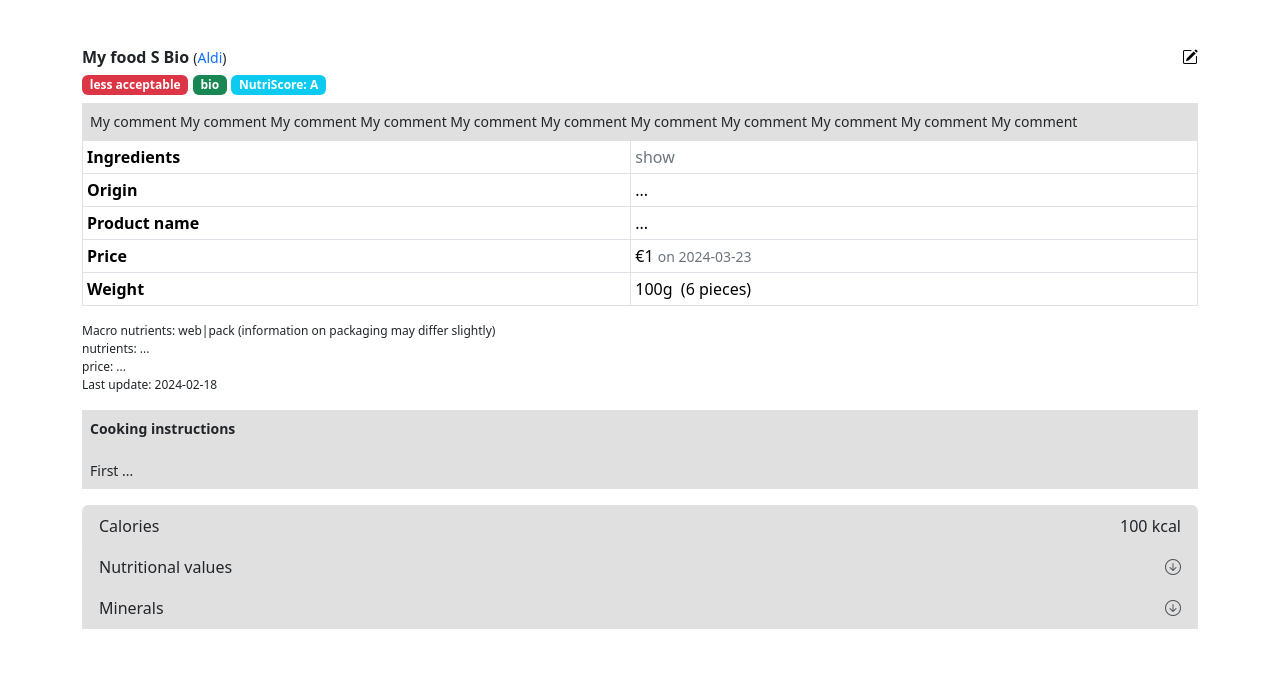
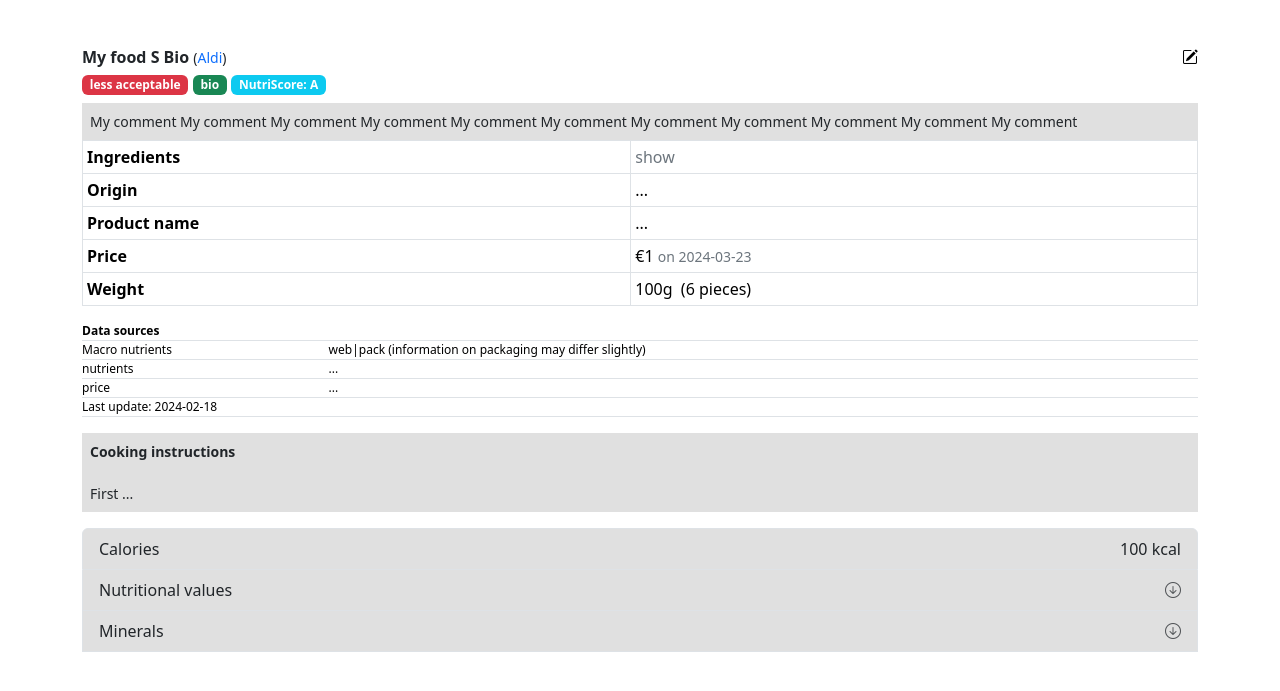
Before and after one commit to walter-a-jablonowski/simple-nutrition-counter, a PHP site: page /view/tabs/edit/food_info_design.php in a window 1280 px wide. Shown: the top 691 px of the page. Run offline with PHP 8.4, Linux system fonts and the light colour scheme.

Commit message:
Improving

```diff
--- a/src/view/tabs/edit/food_info_design.php
+++ b/src/view/tabs/edit/food_info_design.php
@@ -171,11 +171,28 @@ $data = [
     </table>
 
     <!-- TASK: maybe split sources in inline array in yml (use AI) -->
+    <!-- TASK: collapse sources, leave upd? -->
 
-    <p style="font-size: .75em;">
-      <?= str_replace(',', '<br>', htmlspecialchars($data['sources'])) ?><br>
-      Last update: <?= $data['lastUpd'] ?>
-    </p>
+    <?php $sources = explode(',', htmlspecialchars($data['sources'])) ?>
+
+    <table class="table" style="font-size: .75em;">
+      <tbody>
+
+        <tr>
+          <td colspan="2" class="p-0 fw-bold">Data sources</td>
+        </tr>
+        <?php foreach( $sources as $line ): ?>
+          <tr>
+            <td class="p-0"><?= explode(':', $line)[0] ?></td>
+            <td class="p-0"><?= explode(':', $line)[1] ?></td>
+          </tr>
+        <?php endforeach; ?>
+        <tr>
+          <td colspan="2" class="p-0">Last update: <?= $data['lastUpd'] ?></td>
+        </tr>
+
+      </tbody>
+    </table>
 
     <?php if( ! empty($data['cookingInstrutions'])): ?>
       <div class="p-2 small" style="background-color: #e0e0e0 !important;">
```
